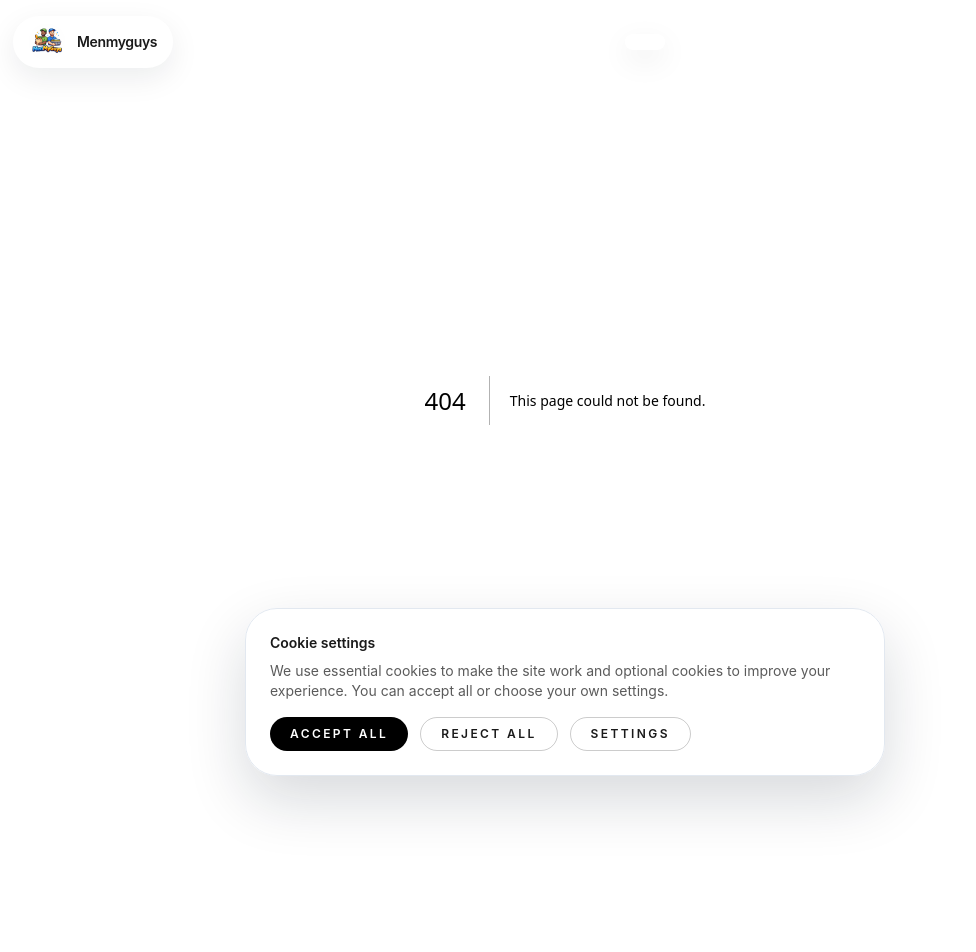
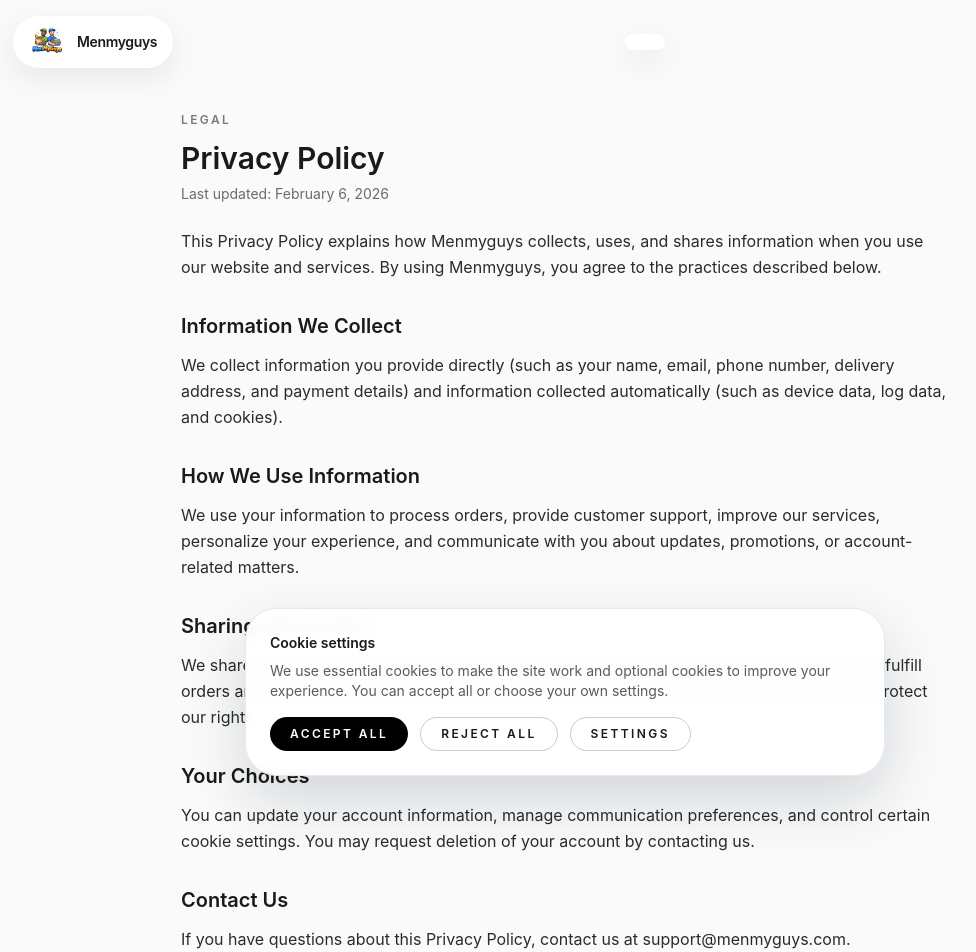
Before and after one commit to Cloud30hq/menmyguys, a Next.js app: page /privacy in a window 1280 px wide. Before the commit this address had no page. Shown: the top 952 px of the page, without its empty margins (75-1051 px from the left). Before the commit the page ends 800 px from the top, so only its background shows below. Built offline with nearby package versions, Linux system fonts and the light colour scheme.

Commit message:
Add privacy and terms pages

```diff
--- a/src/app/page.tsx
+++ b/src/app/page.tsx
@@ -5,6 +5,7 @@
 import Testimonials from "./components/Testimonials";
 import CTA from "./components/CTA";
 import ScrollSetup from "./components/ScrollSetup";
+import Link from "next/link";
 
 export default function Home() {
   return (
@@ -16,6 +17,25 @@
       <Riders />
       <Testimonials />
       <CTA />
+      <section className="border-t border-[#ECECEC] bg-white">
+        <div className="mx-auto flex max-w-6xl flex-col items-start justify-between gap-4 px-6 py-8 sm:flex-row sm:items-center">
+          <div>
+            <p className="text-sm font-semibold text-[#1A1A1A]">Legal</p>
+            <p className="text-sm text-[#5B5B5B]">
+              Review how we handle data and the terms of using Menmyguys.
+            </p>
+          </div>
+          <div className="flex items-center gap-4 text-sm font-semibold">
+            <Link className="text-[#1A1A1A] hover:text-[#000000]" href="/privacy">
+              Privacy Policy
+            </Link>
+            <span className="text-[#CFCFCF]">•</span>
+            <Link className="text-[#1A1A1A] hover:text-[#000000]" href="/terms">
+              Terms &amp; Conditions
+            </Link>
+          </div>
+        </div>
+      </section>
     </main>
   );
 }
--- /dev/null
+++ b/src/app/privacy/page.tsx
@@ -0,0 +1,53 @@
+export default function PrivacyPolicy() {
+  return (
+    <main className="min-h-screen bg-[#FAFAFA] px-6 pb-20 pt-28">
+      <div className="mx-auto max-w-3xl">
+        <p className="text-xs font-semibold uppercase tracking-[0.2em] text-[#7A7A7A]">
+          Legal
+        </p>
+        <h1 className="mt-3 text-3xl font-semibold text-[#1A1A1A]">Privacy Policy</h1>
+        <p className="mt-2 text-sm text-[#6B6B6B]">Last updated: February 6, 2026</p>
+
+        <p className="mt-6 text-base leading-relaxed text-[#2B2B2B]">
+          This Privacy Policy explains how Menmyguys collects, uses, and shares
+          information when you use our website and services. By using Menmyguys,
+          you agree to the practices described below.
+        </p>
+
+        <h2 className="mt-8 text-xl font-semibold text-[#1A1A1A]">Information We Collect</h2>
+        <p className="mt-3 text-base leading-relaxed text-[#2B2B2B]">
+          We collect information you provide directly (such as your name, email,
+          phone number, delivery address, and payment details) and information
+          collected automatically (such as device data, log data, and cookies).
+        </p>
+
+        <h2 className="mt-8 text-xl font-semibold text-[#1A1A1A]">How We Use Information</h2>
+        <p className="mt-3 text-base leading-relaxed text-[#2B2B2B]">
+          We use your information to process orders, provide customer support,
+          improve our services, personalize your experience, and communicate with
+          you about updates, promotions, or account-related matters.
+        </p>
+
+        <h2 className="mt-8 text-xl font-semibold text-[#1A1A1A]">Sharing Information</h2>
+        <p className="mt-3 text-base leading-relaxed text-[#2B2B2B]">
+          We share information with restaurants, delivery partners, and service
+          providers necessary to fulfill orders and operate the platform. We may
+          also share information when required by law or to protect our rights.
+        </p>
+
+        <h2 className="mt-8 text-xl font-semibold text-[#1A1A1A]">Your Choices</h2>
+        <p className="mt-3 text-base leading-relaxed text-[#2B2B2B]">
+          You can update your account information, manage communication
+          preferences, and control certain cookie settings. You may request
+          deletion of your account by contacting us.
+        </p>
+
+        <h2 className="mt-8 text-xl font-semibold text-[#1A1A1A]">Contact Us</h2>
+        <p className="mt-3 text-base leading-relaxed text-[#2B2B2B]">
+          If you have questions about this Privacy Policy, contact us at
+          support@menmyguys.com.
+        </p>
+      </div>
+    </main>
+  );
+}
--- /dev/null
+++ b/src/app/terms/page.tsx
@@ -0,0 +1,56 @@
+export default function TermsAndConditions() {
+  return (
+    <main className="min-h-screen bg-[#FAFAFA] px-6 pb-20 pt-28">
+      <div className="mx-auto max-w-3xl">
+        <p className="text-xs font-semibold uppercase tracking-[0.2em] text-[#7A7A7A]">
+          Legal
+        </p>
+        <h1 className="mt-3 text-3xl font-semibold text-[#1A1A1A]">
+          Terms &amp; Conditions
+        </h1>
+        <p className="mt-2 text-sm text-[#6B6B6B]">Last updated: February 6, 2026</p>
+
+        <p className="mt-6 text-base leading-relaxed text-[#2B2B2B]">
+          These Terms &amp; Conditions govern your use of the Menmyguys website
+          and services. By accessing or using Menmyguys, you agree to be bound by
+          these terms.
+        </p>
+
+        <h2 className="mt-8 text-xl font-semibold text-[#1A1A1A]">Use of the Service</h2>
+        <p className="mt-3 text-base leading-relaxed text-[#2B2B2B]">
+          You agree to use Menmyguys only for lawful purposes and in compliance
+          with all applicable laws and regulations. You are responsible for
+          maintaining the confidentiality of your account credentials.
+        </p>
+
+        <h2 className="mt-8 text-xl font-semibold text-[#1A1A1A]">Orders and Payments</h2>
+        <p className="mt-3 text-base leading-relaxed text-[#2B2B2B]">
+          Prices, fees, and availability are subject to change. By placing an
+          order, you authorize Menmyguys to process payment and share necessary
+          information with restaurants and delivery partners.
+        </p>
+
+        <h2 className="mt-8 text-xl font-semibold text-[#1A1A1A]">User Content</h2>
+        <p className="mt-3 text-base leading-relaxed text-[#2B2B2B]">
+          If you submit reviews, feedback, or other content, you grant Menmyguys
+          a non-exclusive, royalty-free license to use, display, and distribute
+          that content in connection with the service.
+        </p>
+
+        <h2 className="mt-8 text-xl font-semibold text-[#1A1A1A]">Limitation of Liability</h2>
+        <p className="mt-3 text-base leading-relaxed text-[#2B2B2B]">
+          Menmyguys is provided on an "as is" basis. To the fullest extent
+          permitted by law, Menmyguys disclaims all warranties and is not liable
+          for indirect or consequential damages arising from your use of the
+          service.
+        </p>
+
+        <h2 className="mt-8 text-xl font-semibold text-[#1A1A1A]">Contact Us</h2>
+        <p className="mt-3 text-base leading-relaxed text-[#2B2B2B]">
+          If you have questions about these Terms &amp; Conditions, contact us at
+          support@menmyguys.com.
+        </p>
+      </div>
+    </main>
+  );
+}
```
